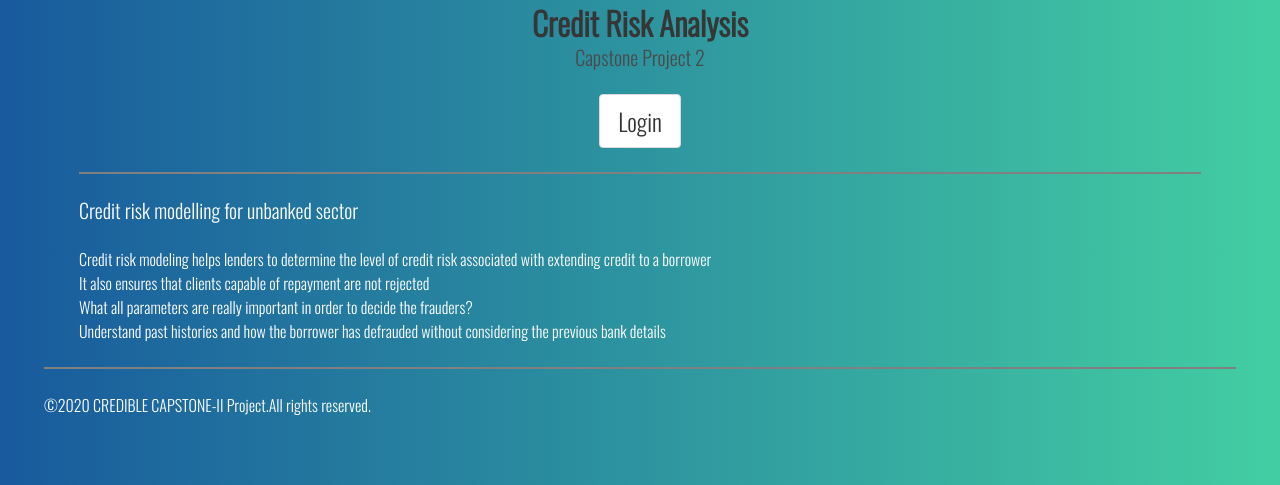
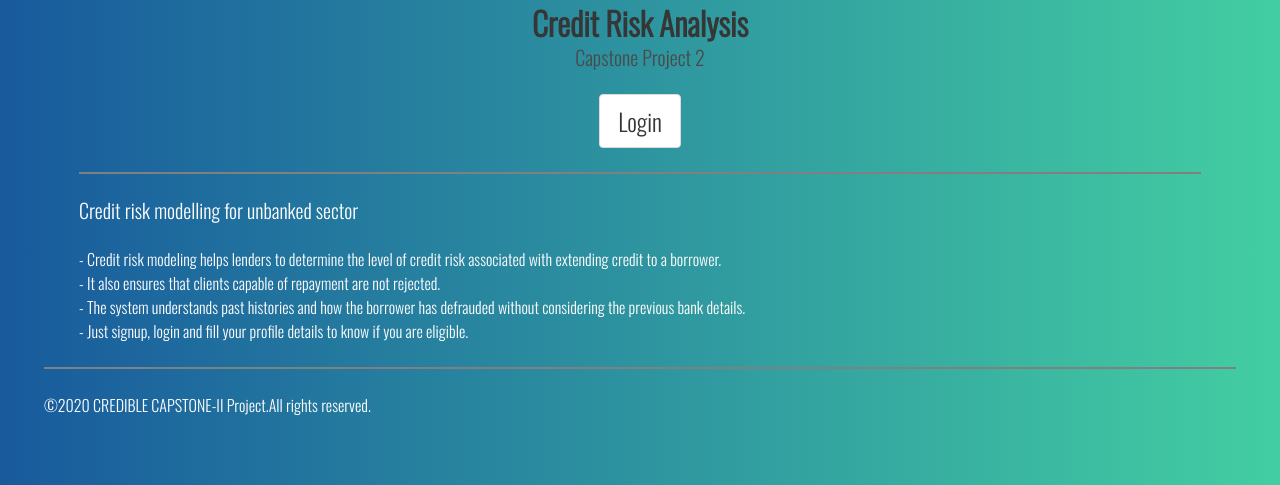
Before and after one commit to himanshunikhare-zz/Credit-risk-analysis, a Flask app: page / in a window 1280 px wide. Shown: the part 512-997 px from the top of the page. Run offline with Flask 2, Linux system fonts and the light colour scheme; parts of the project's set-up code (start-up, migrations or seed data) failed here and were passed over; some libraries are stand-ins or nearby versions.

Commit message:
index updated

```diff
--- a/project/templates/index.html
+++ b/project/templates/index.html
@@ -26,10 +26,10 @@
     <h2 class='subtitle' style=" text-align: justify; color:white; font-size:15 px">Credit risk modelling for unbanked sector
     </h2>
     <ul style=" text-align: justify; color:white;">
-      <li>Credit risk modeling helps lenders to determine the level of credit risk associated with extending credit to a borrower
-      <li>It also ensures that clients capable of repayment are not rejected
-      <li>What all parameters are really important in order to decide the frauders?
-      <li>Understand past histories and how the borrower has defrauded without considering the previous bank details
+      <li>- Credit risk modeling helps lenders to determine the level of credit risk associated with extending credit to a borrower.
+      <li>- It also ensures that clients capable of repayment are not rejected.
+      <li>- The system understands past histories and how the borrower has defrauded without considering the previous bank details.
+      <li>- Just signup, login and fill your profile details to know if you are eligible.
       </ul>
 </section>
 
```
